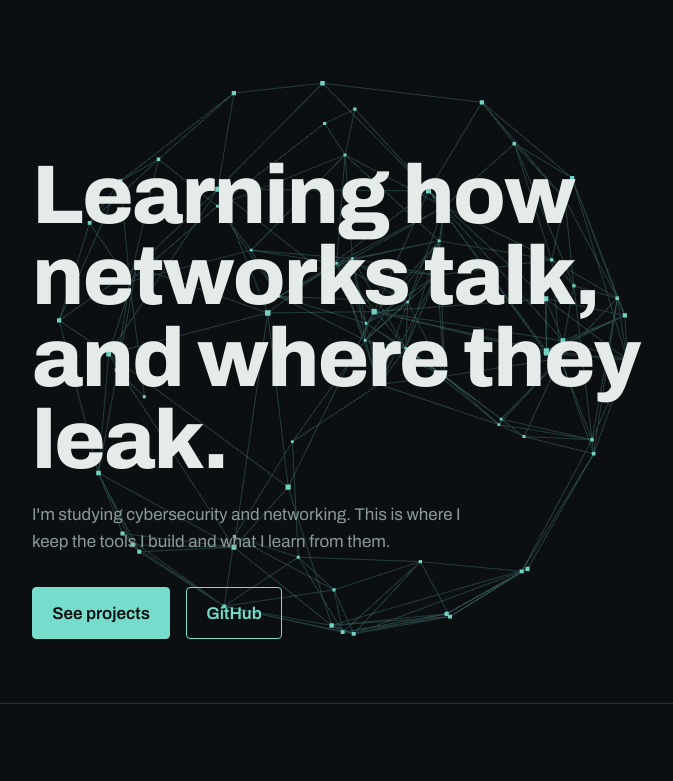
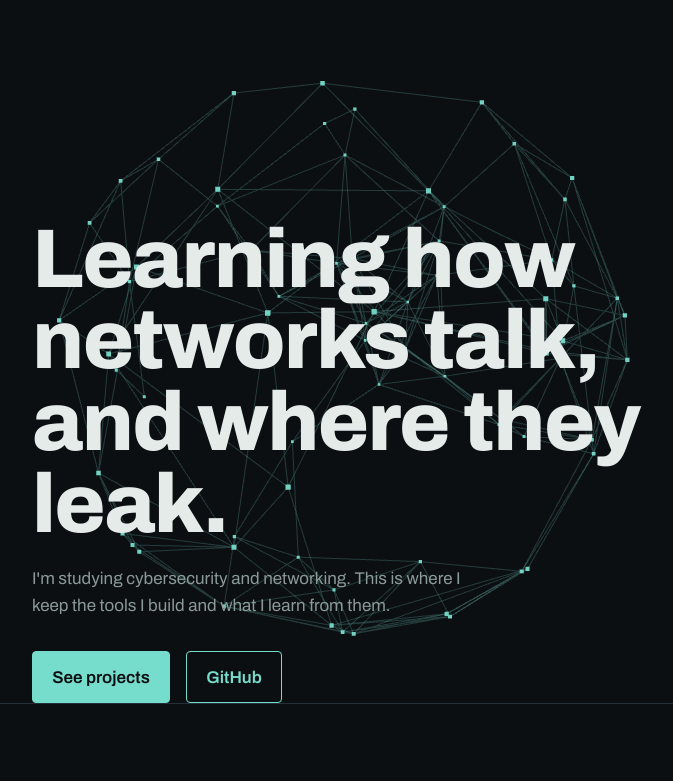
Before and after one commit to 24130002-sketch/24130002-sketch.github.io, a plain HTML site: page index.html in a window 1280 px wide. Shown: the top 781 px of the page, without its empty margins (296-969 px from the left). Drawn offline with nearby package versions, Linux system fonts and the light colour scheme; animation ran at ten frames a second.

```diff
--- a/index.html
+++ b/index.html
@@ -27,7 +27,7 @@ a:hover{text-decoration:underline}
 
 .hero{position:relative;min-height:88vh;display:flex;align-items:flex-end;overflow:hidden;border-bottom:1px solid var(--line)}
 #net{position:absolute;inset:0;width:100%;height:100%;z-index:0}
-.hero-copy{position:relative;z-index:1;padding:6rem 0 4rem;pointer-events:none}
+.hero-copy{position:relative;z-index:1;padding:padding:6rem 1.25rem 4rem.;pointer-events:none}
 .hero-copy .btn{pointer-events:auto}
 h1{font-stretch:125%;font-weight:800;font-size:clamp(2.6rem,7vw,5.2rem);line-height:.98;letter-spacing:-.02em;max-width:12ch}
 .lede{margin-top:1.25rem;max-width:44ch;color:var(--muted)}
```
